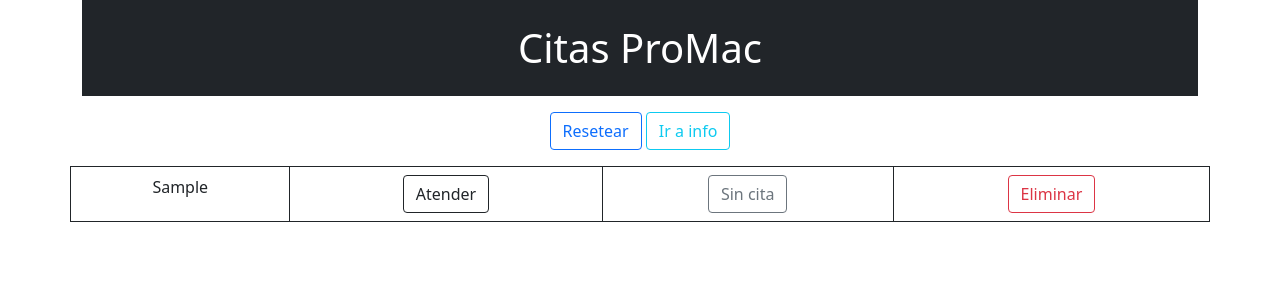
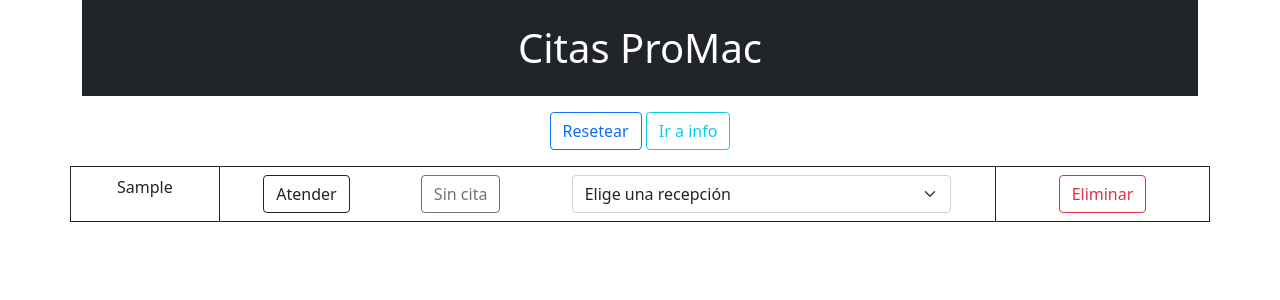
Before and after one commit to adrian2405/sin_cita, a PHP site: page / in a window 1280 px wide. Shown: the top 300 px of the page. Run offline with PHP 8.4, Linux system fonts and the light colour scheme; tables that the repository leaves empty or names only in its code hold one stand-in row (values such as "Sample post"); some libraries are stand-ins or nearby versions.

Commit message:
selector reception added

```diff
--- a/index.php
+++ b/index.php
@@ -62,11 +62,9 @@
         <a class="btn btn-outline-info" href="info.php" target="_blank"> Ir a info</a>
         </form>
 
-    </div>
+        </div>
 
         <table class="table table-bordered table-hover border-dark text-center" id="example"></table>
-
-        </div>
 
         </div>
 
@@ -121,20 +119,18 @@ CADA FUNCION OBTIENE LA HORA A LA QUE HACE REFERENCIA ESE BOTON POR EL ATRIBUTO
 
                         <td scope="col">
 
-                        <form method="post">
+                        <form method="post" class="d-flex flex-row justify-content-around">
                         <input type="button" onclick="attending(this.name)" name="${valor.hora}" class="btn btn-outline-dark" value="Atender" id="A${valor.hora}">
+                        <input type="button" onclick="notAppointment(this.name)" name="${valor.hora}" class="btn btn-outline-secondary" value="Sin cita" id="D${valor.hora}">
+                        <select class="form-select w-50" aria-label="recepcion">
+                            <option selected>Elige una recepción</option>
+                            <option value="1">Recepción 1</option>
+                            <option value="2">Recepción 2</option>
+                            <option value="3">Recepción 3</option>
+                        </select>
                         </form>
 
                         </td>
-
-                        <td scope="col">
-
-                        <form method="post">
-                        <input type="button" onclick="notAppointment(this.name)" name="${valor.hora}" class="btn btn-outline-secondary" value="Sin cita" id="D${valor.hora}">
-                        </form>
-
-                        </td>
-
 
                         <td scope="col">
 
```
